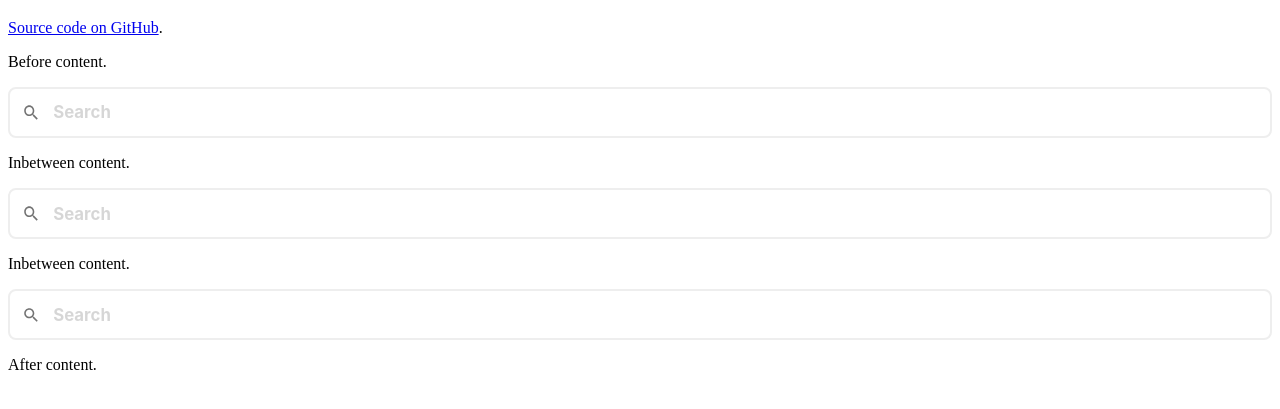
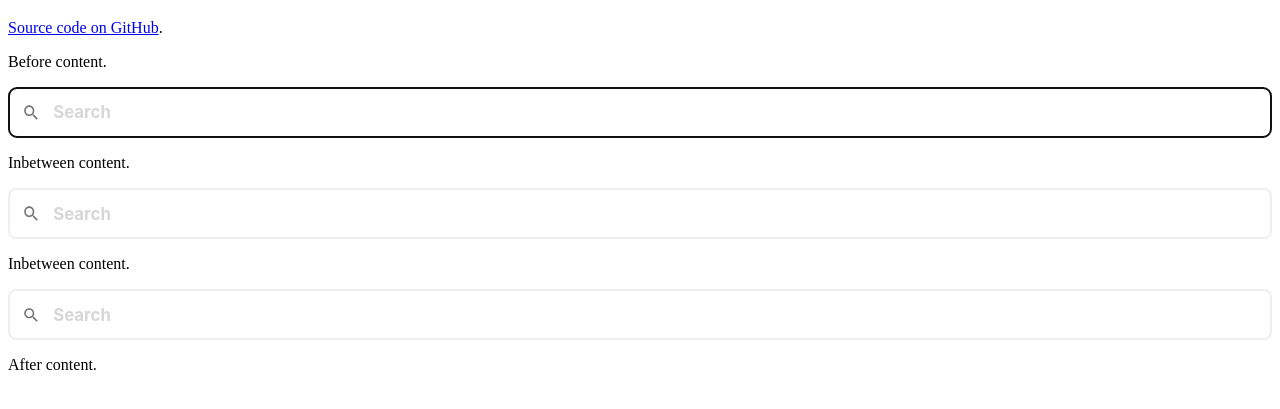
Before and after one commit to zachleat/pagefind-search, a website: page index.html in a window 1280 px wide. Shown: the part 61-470 px from the top of the page. Drawn offline with Linux system fonts and the light colour scheme.

Commit message:
Add autofocus opt-in feature.

```diff
--- a/index.html
+++ b/index.html
@@ -14,7 +14,7 @@
 		<main>
 			<p><a href="https://github.com/zachleat/pagefind-search">Source code on GitHub</a>.</p>
 			<p>Before content.</p>
-			<pagefind-search _bundle_path="./pagefind/">
+			<pagefind-search _bundle_path="./pagefind/" pagefind-autofocus>
 				<form action="https://duckduckgo.com/" method="get" style="min-height: 3.2em;">
 					<label>
 						Search for:
--- a/pagefind-search.js
+++ b/pagefind-search.js
@@ -8,6 +8,7 @@ class PagefindSearch extends HTMLElement {
 	static attrs = {
 		bundlePath: "_bundle_path",
 		manualInit: "manual",
+		autofocus: "pagefind-autofocus",
 	};
 
 	static count = 0;
@@ -63,6 +64,11 @@ class PagefindSearch extends HTMLElement {
 
 		let options = Object.assign({}, this.options, customOptions);
 		this.pagefindUI = new PagefindUI(options);
+
+		let input = this.querySelector(`input:is([type="text"], [type="search"])`);
+		if(this.hasAttribute(PagefindSearch.attrs.autofocus)) {
+			input?.focus();
+		}
 	}
 
 	async connectedCallback() {
```
